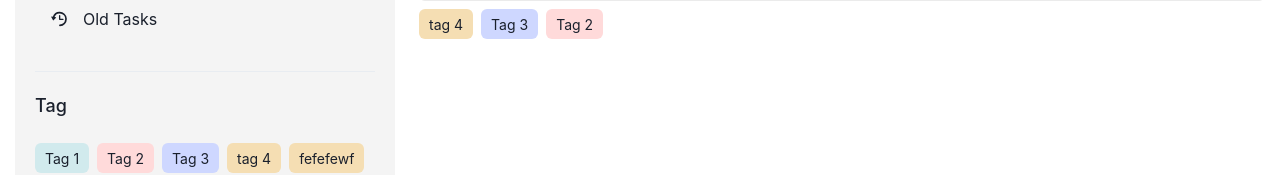
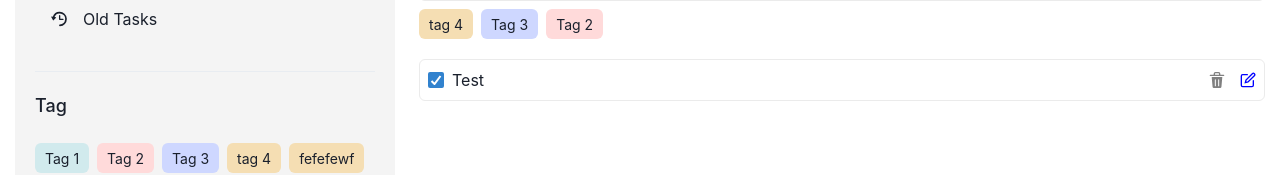
Before and after one commit to chotr/HachiumTest, a React (Create React App) app: page / in a window 1280 px wide. Shown: the part 342-517 px from the top of the page. Built offline with nearby package versions, Linux system fonts and the light colour scheme; data requests are answered from the project's data file.

Commit message:
fix update upcomming

```diff
--- a/db.json
+++ b/db.json
@@ -187,6 +187,15 @@
         "2aa8"
       ],
       "id": "f106"
+    },
+    {
+      "id": "e0d5",
+      "title": "Test",
+      "content": "",
+      "completed": true,
+      "date": "2024-10-07",
+      "checkedTime": "",
+      "tag": []
     }
   ],
   "tags": [
--- a/src/component/taskItem.tsx
+++ b/src/component/taskItem.tsx
@@ -218,6 +218,7 @@ export default function TaskItem({ task, index, dateTask }: TaskProps) {
         flexDirection="column"
         w="100%"
         mb="16px"
+        gap={"8px"}
       >
         <Flex
           alignItems="center"
@@ -228,12 +229,18 @@ export default function TaskItem({ task, index, dateTask }: TaskProps) {
           justifyContent="space-between"
           gap="10px"
         >
-          <Box>{task.title}</Box>
+          <Box mr={'auto'}>{task.title}</Box>
           {task.content.trim() !== "" && (
             <Button size="sm" onClick={() => handleToggle(index)}>
               Show {show ? "Less" : "More"}
             </Button>
           )}
+          <DeleteIcon
+          color={"gray"}
+          cursor={"pointer"}
+          onClick={() => handleDeleteTask()}
+        />
+        <EditIcon color={"blue"} cursor={"pointer"}  onClick={onOpenModal1}/>
         </Flex>
 
         {task.content.trim() !== "" && (
```
